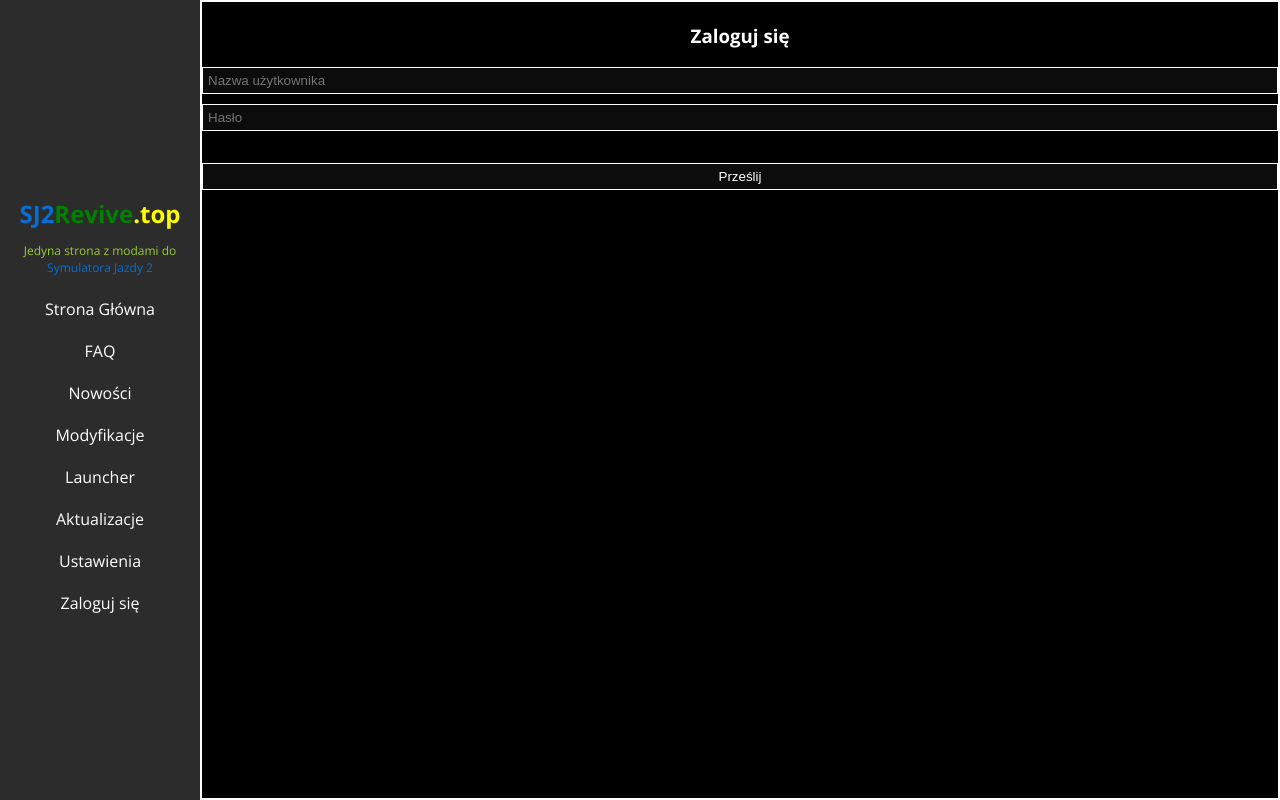
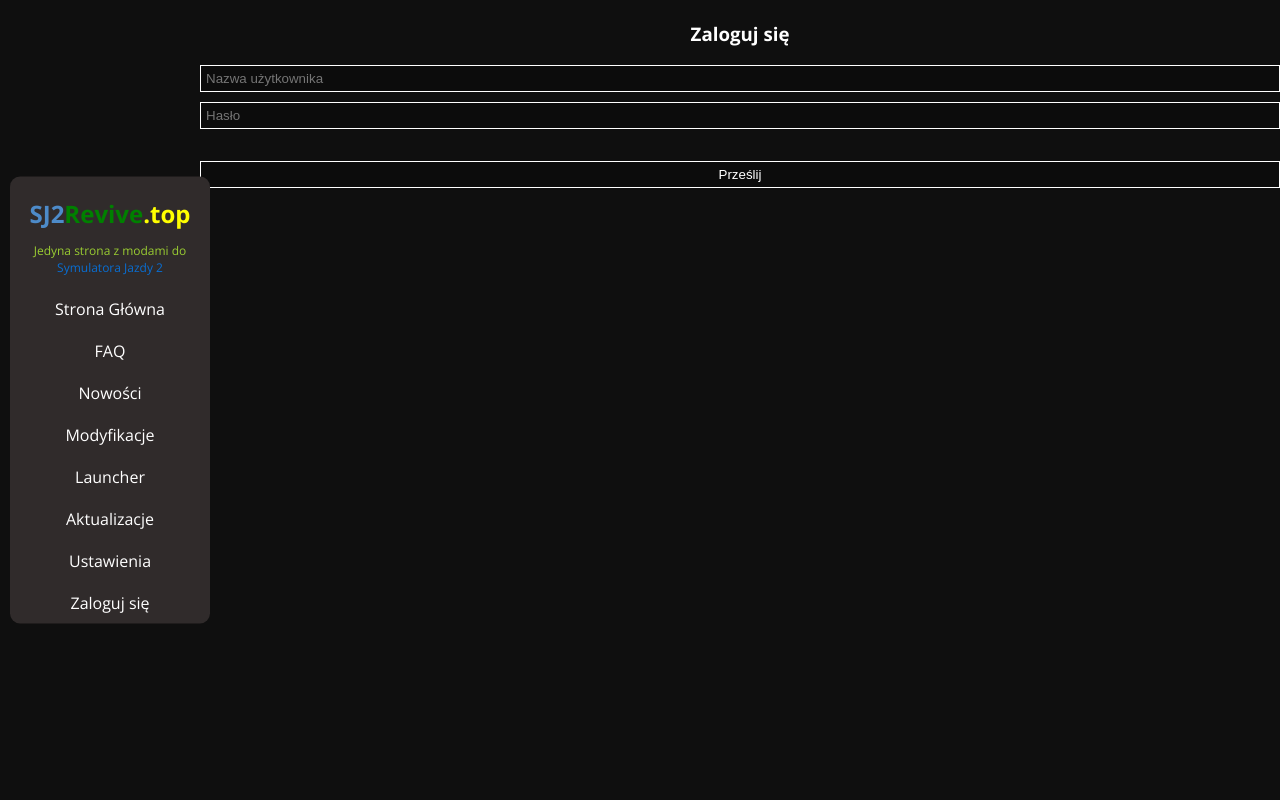
Before and after one commit to SJ2Revive/sj2revive-web-v3, a PHP site: page /login.php in a window 1280 px wide. Run offline with PHP 8.4, Linux system fonts and the light colour scheme; data that the repository does not hold is empty; a stand-in replaces the project's code that opens the database connection; some libraries are stand-ins or nearby versions.

Commit message:
duże zmiany w css

```diff
--- a/blog.php
+++ b/blog.php
@@ -9,11 +9,7 @@
     </style>
 </head>
     <div class="sidebar">
-        <h2 class="logo">
-            <span style="color: #086ed3;">SJ2</span>
-            <span style="color: green;">Revive</span>
-            <span style="color: yellow;">.top</span>
-        </h2>
+        <?php include("elements/nav.php"); drawNavbar();?>
         <p style="font-size: 12px;text-align: center;color: yellowgreen;">Jedyna strona z modami do <span style="color: #086ed3;">Symulatora Jazdy 2</span></p>
         <a href="/">Strona Główna</a>
         <a href="/faq.php">FAQ</a>
--- /dev/null
+++ b/elements/nav.php
@@ -0,0 +1,11 @@
+<?php
+function drawNavbar() {
+    echo '
+    <h2 class="logo">
+            <span style="color:rgb(77, 139, 201);">SJ2</span>
+            <span style="color: green;">Revive</span>
+            <span style="color: yellow;">.top</span>
+    </h2>
+    ';
+}
+?>
--- a/faq.php
+++ b/faq.php
@@ -10,11 +10,7 @@
 </head>
 <body>
     <div class="sidebar">
-        <h2 class="logo">
-            <span style="color: #086ed3;">SJ2</span>
-            <span style="color: green;">Revive</span>
-            <span style="color: yellow;">.top</span>
-        </h2>
+        <?php include("elements/nav.php"); drawNavbar();?>
         <p style="font-size: 12px;text-align: center;color: yellowgreen;">Jedyna strona z modami do <span style="color: #086ed3;">Symulatora Jazdy 2</span></p>
         <a href="/">Strona Główna</a>
         <a href="/faq.php">FAQ</a>
--- a/login.php
+++ b/login.php
@@ -31,18 +31,14 @@ if (isset($_SESSION["token"])) {
     }
 
     function validate(event) {
-        event.preventDefault();  // Prevent form submission
-        showCaptcha();  // Show and execute reCAPTCHA
+        event.preventDefault();
+        showCaptcha();
     }
     </script>
 </head>
 <body>
     <div class="sidebar">
-        <h2 class="logo">
-            <span style="color: #086ed3;">SJ2</span>
-            <span style="color: green;">Revive</span>
-            <span style="color: yellow;">.top</span>
-        </h2>
+        <?php include("elements/nav.php"); drawNavbar();?>
         <p style="font-size: 12px;text-align: center;color: yellowgreen;">Jedyna strona z modami do <span style="color: #086ed3;">Symulatora Jazdy 2</span></p>
         <a href="/">Strona Główna</a>
         <a href="/faq.php">FAQ</a>
--- a/modyfikacje.php
+++ b/modyfikacje.php
@@ -10,11 +10,7 @@
 </head>
 <body>
     <div class="sidebar">
-        <h2 class="logo">
-            <span style="color: #086ed3;">SJ2</span>
-            <span style="color: green;">Revive</span>
-            <span style="color: yellow;">.top</span>
-        </h2>
+        <?php include("elements/nav.php"); drawNavbar();?>
         <p style="font-size: 12px;text-align: center;color: yellowgreen;">Jedyna strona z modami do <span style="color: #086ed3;">Symulatora Jazdy 2</span></p>
         <a href="/">Strona Główna</a>
         <a href="/faq.php">FAQ</a>
--- a/nowosci.php
+++ b/nowosci.php
@@ -37,7 +37,7 @@
     </div>
 
     <script>
-        // Fetch data from PHP endpoint and fill news div
+
         fetch('/api/v1/articles/get.php')
             .then(response => response.json())
             .then(data => {
--- a/oa.php
+++ b/oa.php
@@ -10,11 +10,7 @@
 </head>
 <body>
     <div class="sidebar">
-        <h2 class="logo">
-            <span style="color: #086ed3;">SJ2</span>
-            <span style="color: green;">Revive</span>
-            <span style="color: yellow;">.top</span>
-        </h2>
+        <?php include("elements/nav.php"); drawNavbar();?>
         <p style="font-size: 12px;text-align: center;color: yellowgreen;">Jedyna strona z modami do <span style="color: #086ed3;">Symulatora Jazdy 2</span></p>
         <a href="/">Strona Główna</a>
         <a href="/faq.php">FAQ</a>
--- a/static/css/main.css
+++ b/static/css/main.css
@@ -1,19 +1,26 @@
 @import url("font.css");
 body {
     margin: 0;
-    background-color: black;
+    background-color: #0f0f0f;
     color: white;
     display: flex;
 }
 .sidebar {
     width: 200px;
-    background-color: #2c2c2c;
+    background-color: #302b2b;
     padding-top: 20px;
-    height: 100vh;
     box-sizing: border-box;
     display: flex;
     flex-direction: column;
     justify-content: center;
+    border-radius: 10px;
+    position: fixed;
+    top:50%;
+    transform: translate(0%,-50%);
+    left: 10px;
+}
+.sidebar * {
+    top:100px;
 }
 .sidebar a {
     color: white;
@@ -29,10 +36,11 @@ body {
     border-bottom: 2px solid white;
 }
 .main-content {
+    margin-left: 200px;
     flex-grow: 1;
     justify-content: center;
     align-items: center;
-    border: 2px solid white;
+    /*border: 2px solid white;*/
     text-align: center;
 }
 .sidebar img {
```
Also changed, not shown: getmod.php (+2 -5 lines), index.php (+1 -6 lines).
